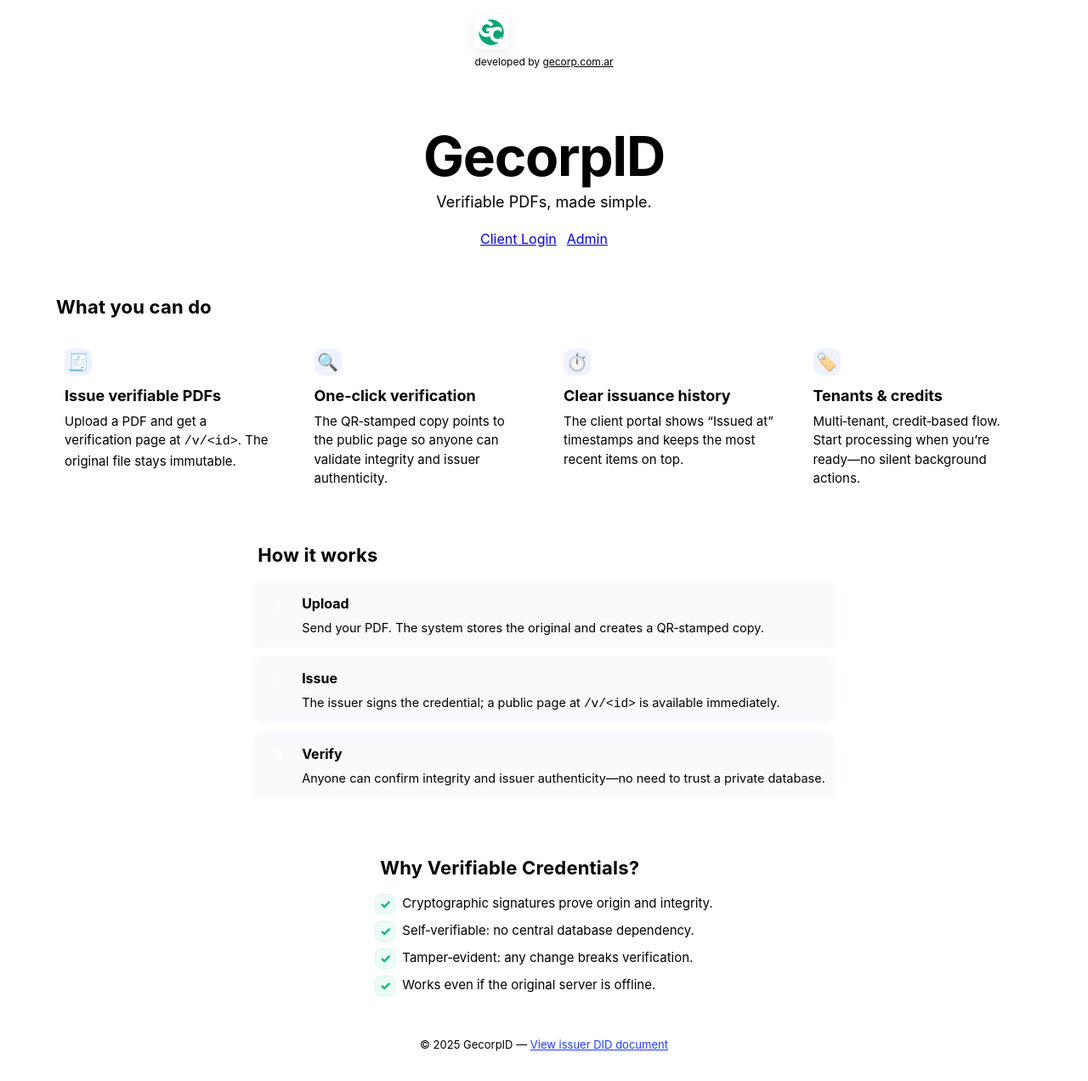
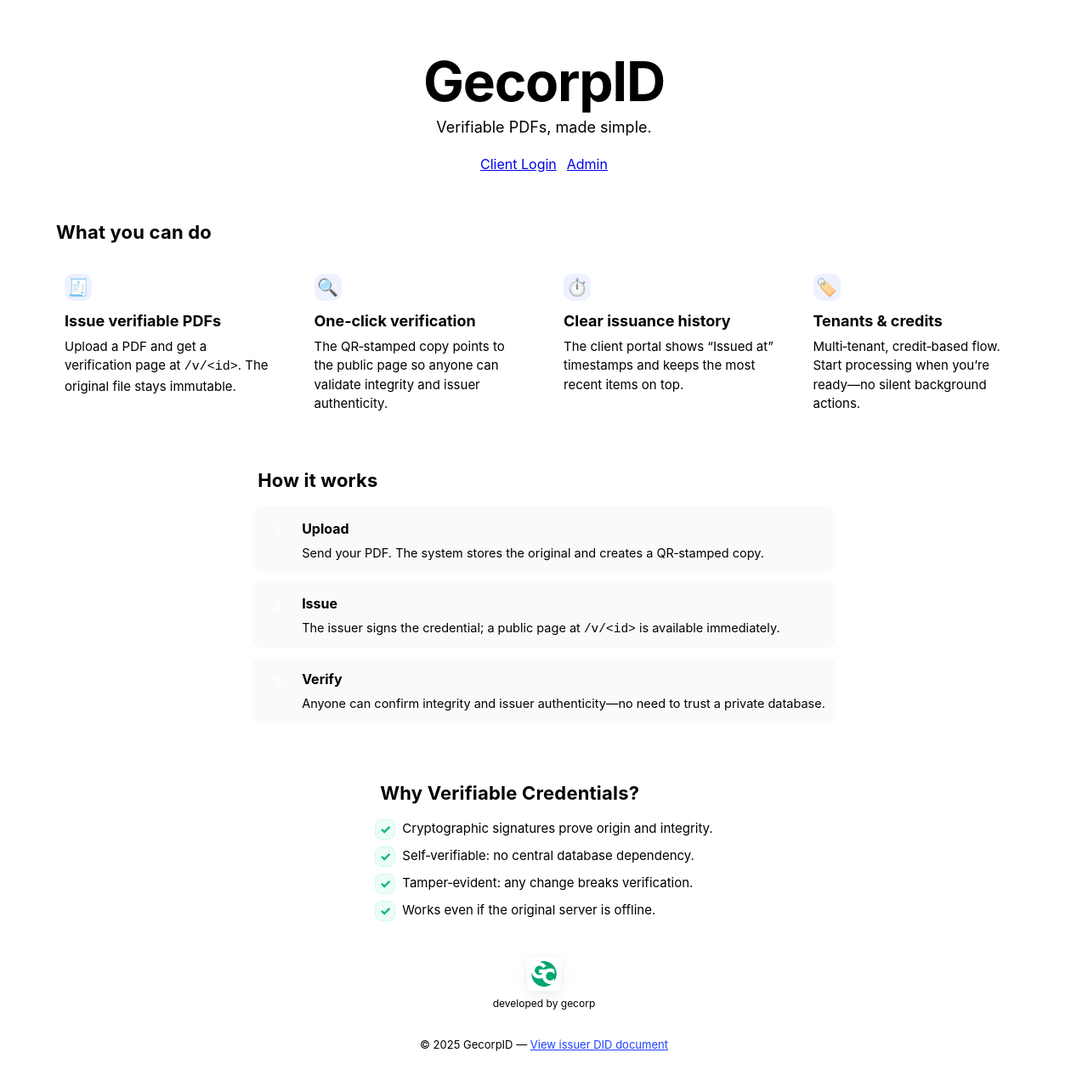
Before and after one commit to nahuelaquiles/gecorpid-vc, a Next.js app: page / in a window 1280 px wide. Shown: the top 1272 px of the page at 85% size. Built offline with nearby package versions, Linux system fonts and the light colour scheme.

Commit message:
Update page.tsx

```diff
--- a/src/app/page.tsx
+++ b/src/app/page.tsx
@@ -22,39 +22,7 @@
 
   return (
     <main className="wrap">
-      {/* HEADER: logo and small legend */}
-      <header className="nav" role="banner">
-        <div className="brand">
-          <a
-            href="https://www.gecorp.com.ar"
-            target="_blank"
-            rel="noopener noreferrer"
-            className="logoLink"
-            aria-label="Open GECORP website"
-          >
-            {logoOk ? (
-              <img
-                src="/Gecorp-Logo.iso.jpg"
-                alt="GECORP"
-                width={40}
-                height={40}
-                className="logoImg"
-                loading="eager"
-                decoding="async"
-                onError={() => setLogoOk(false)}
-              />
-            ) : (
-              <span className="logoFallback">GECORP</span>
-            )}
-          </a>
-          <span className="legend">
-            developed by{' '}
-            <a href="https://www.gecorp.com.ar" target="_blank" rel="noopener noreferrer">
-              gecorp.com.ar
-            </a>
-          </span>
-        </div>
-      </header>
+      {/* HEADER removed: brand moved to bottom */}
 
       {/* HERO: central title and call to action buttons */}
       <section className="hero" aria-labelledby="hero-title">
@@ -182,6 +150,33 @@
         </ul>
       </section>
 
+      {/* Brand block at the bottom: logo centered above the legend. Only the logo is a link. */}
+      <div className="brand brandBottom">
+        <a
+          href="https://www.gecorp.com.ar"
+          target="_blank"
+          rel="noopener noreferrer"
+          aria-label="Open GECORP website"
+          className="logoLink"
+        >
+          {logoOk ? (
+            <img
+              src="/Gecorp-Logo.iso.jpg"
+              alt="GECORP"
+              width={40}
+              height={40}
+              className="logoImg"
+              loading="eager"
+              decoding="async"
+              onError={() => setLogoOk(false)}
+            />
+          ) : (
+            <span className="logoFallback">GECORP</span>
+          )}
+        </a>
+        <span className="legend">developed by gecorp</span>
+      </div>
+
       {/* FOOTER with DID link */}
       <footer className="footer">
         © {year} GecorpID —{' '}
@@ -245,9 +240,9 @@
           padding: 0;
         }
         .brand {
-          display: grid;
-          grid-auto-flow: row;
-          align-items: start;
+          display: flex;
+          flex-direction: column;
+          align-items: center;
           gap: 6px;
         }
         .logoLink {
@@ -277,6 +272,12 @@
         }
         .legend a:hover {
           color: #111827;
+        }
+
+        /* Positioning for the brand at the bottom of the page */
+        .brandBottom {
+          max-width: 1160px;
+          margin: 0 auto;
         }
 
         /* HERO */
```
